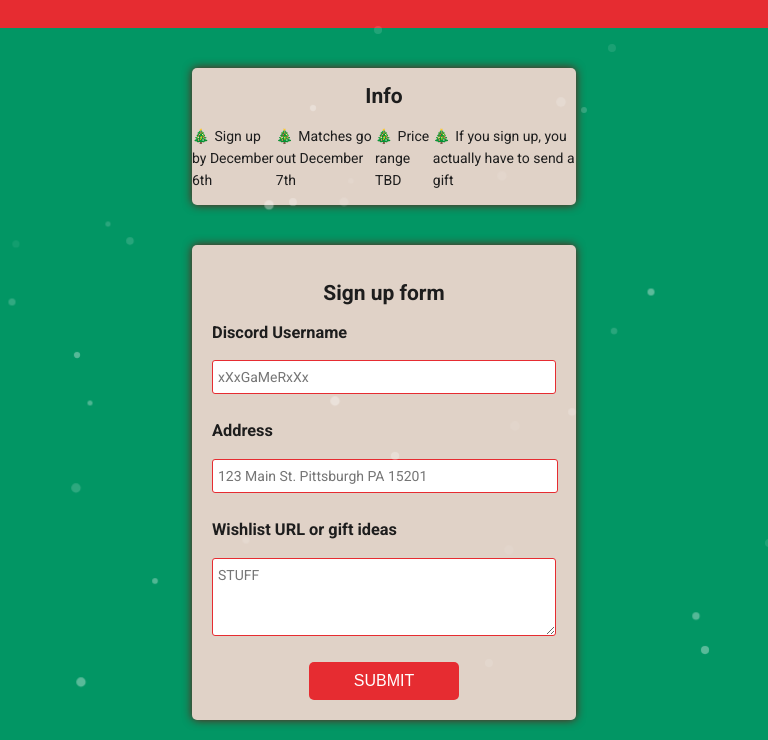
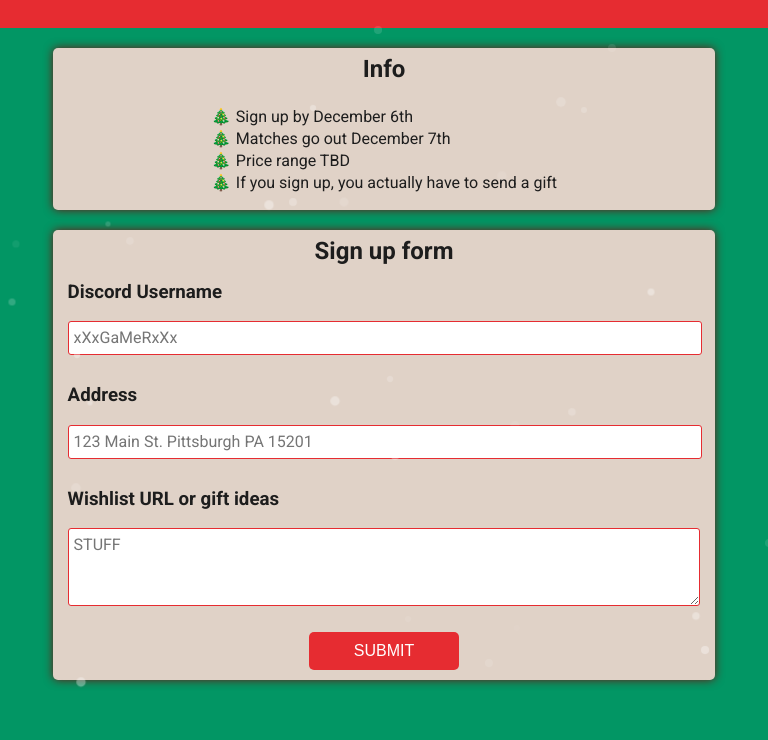
Before and after one commit to n0nnahs/SecretSanta, a plain HTML site: page client/index.html in a window 768 px wide. Shown: the part 72-812 px from the top of the page. Drawn offline with nearby package versions, Linux system fonts and the light colour scheme.

Commit message:
Got mobile layout looking good!

```diff
--- a/client/css/style.css
+++ b/client/css/style.css
@@ -13,7 +13,7 @@ body, div, form, input, textarea, p {
     margin: 0;
     outline: none;
     font-family: 'Roboto', sans-serif;
-    font-size: 14px;
+    font-size: 16px;
     color: rgb(29, 29, 29);
     line-height: 22px;
 }
@@ -26,11 +26,10 @@ h1 {
 }
 h2{
     text-align: center;
+    margin: 10px 0;
 }
 
 ul{
-    display: flex;
-    justify-content: space-around;
     padding: 0;
     margin: 0, 0, 5px, 0;
 }
@@ -44,9 +43,8 @@ li{
     list-style-type: none;
 }
 #info{
-    display: block;
+    flex-direction: column;
     height: inherit;
-    width: 50%;
     border-radius: 5px;
     background: #e0d2c7;
     box-shadow: 0 0 10px 0 #6E1511;
@@ -58,14 +56,16 @@ li{
     justify-content: center;
     align-items: center;
     height: inherit;
-    margin: 20px;
+    margin: 20px 0 0 0;
+    background: #e0d2c7;
+    border-radius: 5px;
+    box-shadow: 0 0 10px 0 #6E1511;
 }
 form {
     width: 100%;
     padding: 20px;
     border-radius: 5px;
     background: #e0d2c7;
-    box-shadow: 0 0 10px 0 #6E1511;
 }
 .banner {
     background-color: #E62C31;
@@ -74,7 +74,7 @@ form {
     display: flex;
     justify-content: center;
     align-items: center;
-    margin-bottom: 20px;
+    margin-bottom: 0;
 }
 .banner::after {
     content: "";
@@ -145,19 +145,19 @@ button:hover {
     height: 10px;
   }
 
-@media (min-width: 568px) {
-    .name-item, .contact-item {
-        display: flex;
-        flex-wrap: wrap;
-        justify-content: space-between;
+@media (max-width: 800px) {
+    .banner{
+        text-align: center;
+        line-height: normal;
     }
-    .contact-item .item {
-        width: calc(50% - 8px);
+    .box{
+        width: 85%;
+        padding:0 5px;
     }
-    .name-item input {
-        width: calc(100% - 12px);
+    #info{
+        width: 85%;
     }
-    .contact-item input {
-        width: calc(100% - 12px);
+    form{
+        padding: 0 10px 10px 10px;
     }
 }
```
Also changed, not shown: client/img/joanna-kosinska-0CQfTLOVTPU-unsplash.jpg (deleted).
